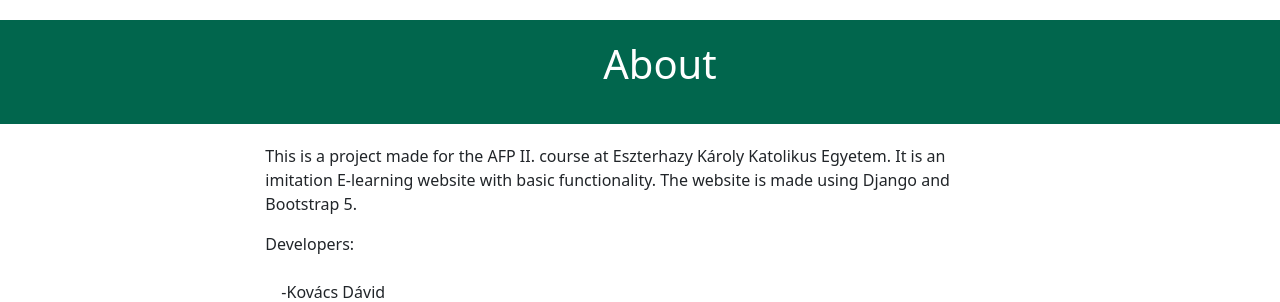
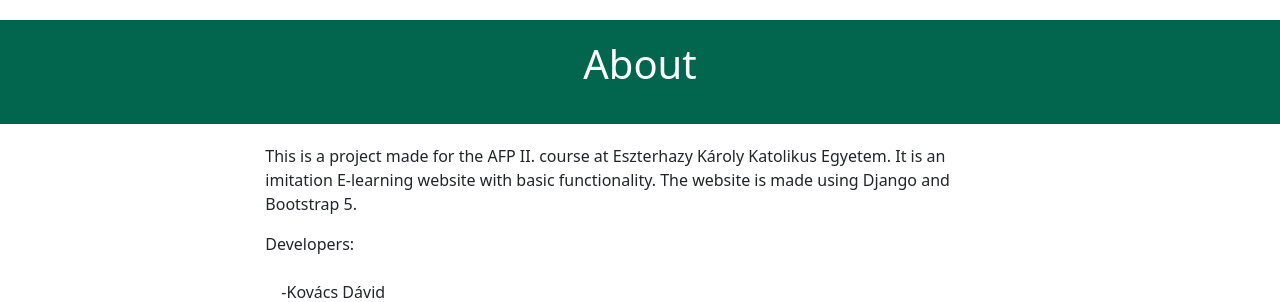
Before and after one commit to ivan-akos/e-learning-AFP2-23, a Django app: page /about in a window 1280 px wide. Shown: the part 72-374 px from the top of the page. Run offline with Django 4.2, Linux system fonts and the light colour scheme; some libraries are stand-ins or nearby versions.

Commit message:
about: "

```diff
--- a/src/django/elearning_app/templates/about.html
+++ b/src/django/elearning_app/templates/about.html
@@ -2,13 +2,13 @@
 
 {% block content %}
 <div class="row" style="background-color: var(--custom-secondary-color); margin-top: 20px;">
-    <div class="text-white" style="margin: 20px; text-align: center;">
+    <div class="text-white" style="margin-top: 20px; margin-bottom:20px; text-align: center;">
         <h1>About</h1>
         <p></p>
     </div>
 </div>
 <div class="container" style=" padding: 20px">
-    <div class="row" ">
+    <div class="row">
         <div class="col-md-8" style="padding: 0px; margin-left: auto; margin-right: auto;">
             <p>
                 This is a project made for the AFP II. course at Eszterhazy Károly Katolikus Egyetem.
```
